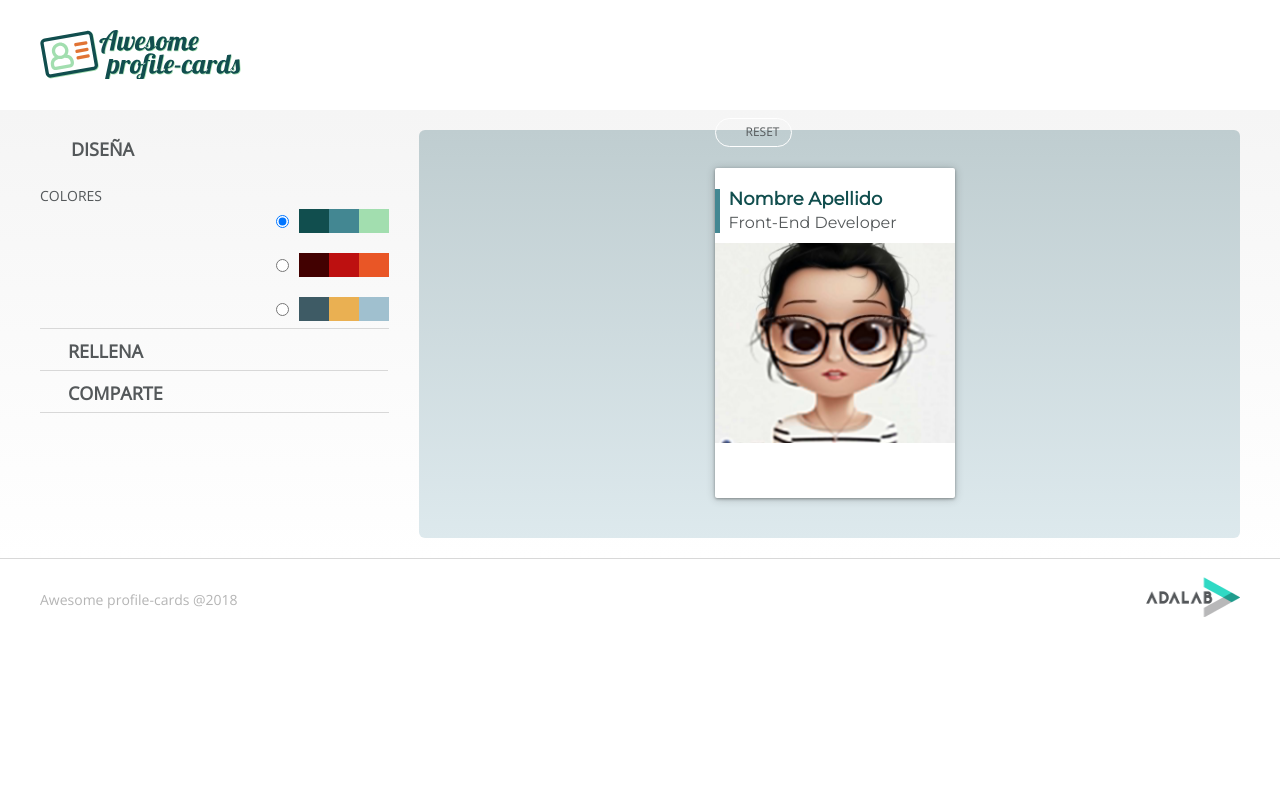
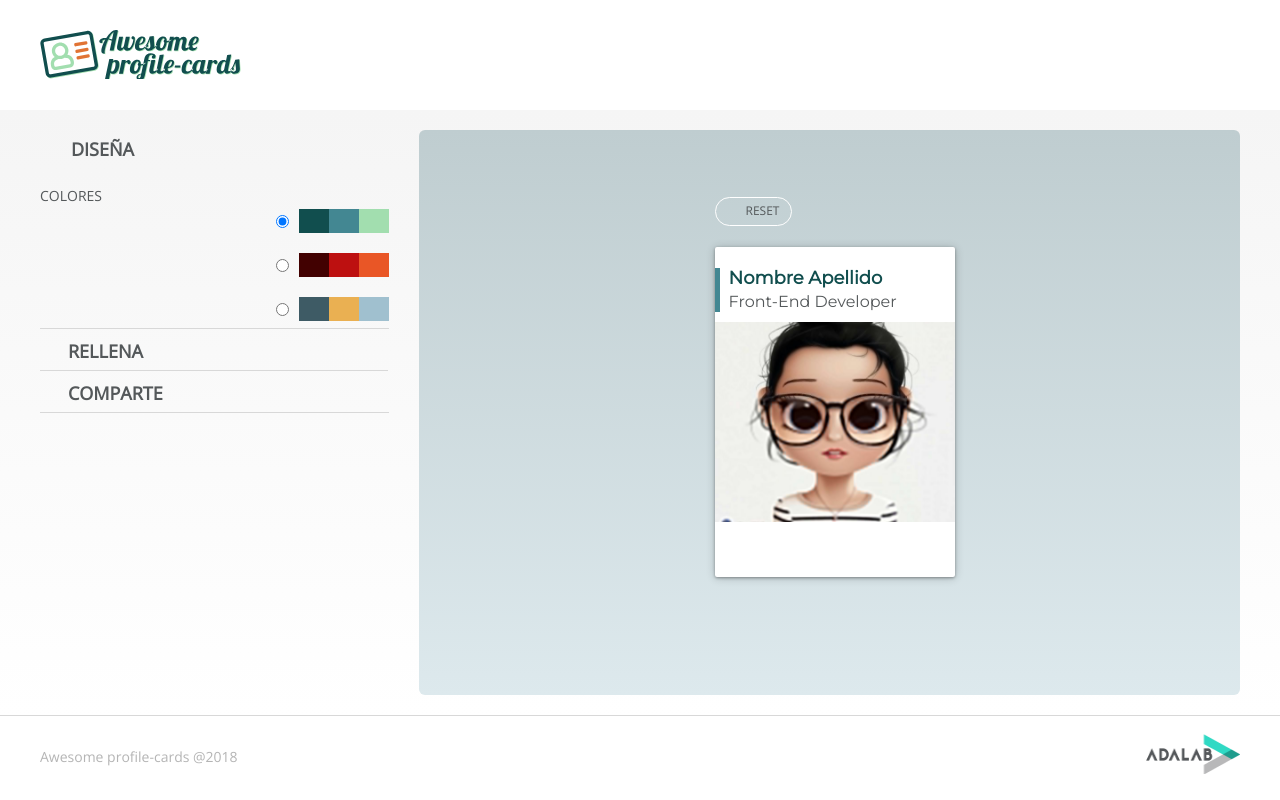
Before and after one commit to Adalab/project-g-m3-actreact, a React (Create React App) app: page / in a window 1280 px wide. Built offline with nearby package versions, Linux system fonts and the light colour scheme.

Commit message:
Add an additional div in cards component were the grid was set

```diff
--- a/public/index.html
+++ b/public/index.html
@@ -27,7 +27,7 @@
     -->
     <title>React App</title>
   </head>
-  <body>
+  <body class="cards-wrapper">
     <noscript>You need to enable JavaScript to run this app.</noscript>
     <div id="root"></div>
     <!--
--- a/src/components/Cards.js
+++ b/src/components/Cards.js
@@ -8,6 +8,7 @@ class Cards extends React.Component {
   render() {
     return (
       <React.Fragment>
+        <div className="cards-wrapper">
           <div className="cards__main-wrapper">
             <CardsHeader
             />
@@ -20,6 +21,7 @@ class Cards extends React.Component {
             />
           </div>
           <Footer />
+        </div>
       </React.Fragment>
     );
   }
```
Lines whose indentation alone changed are shown as unchanged.
